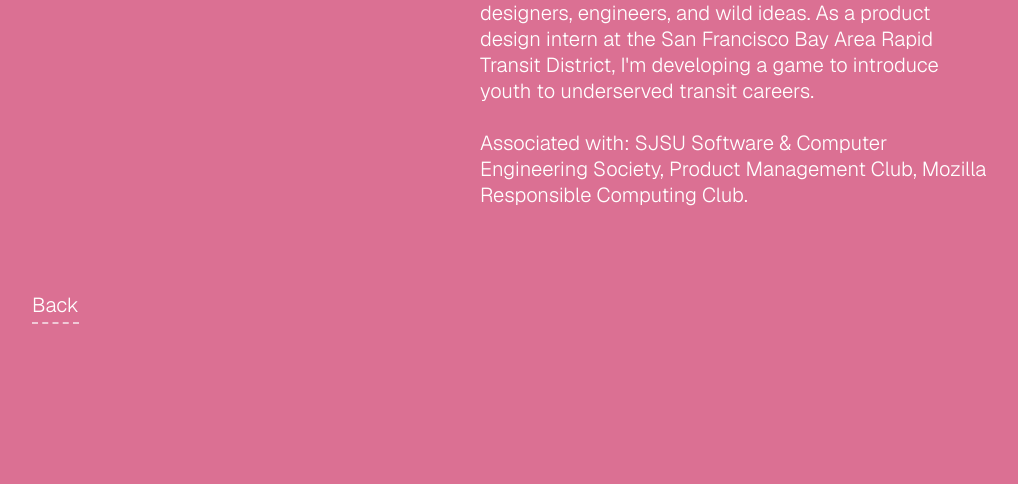
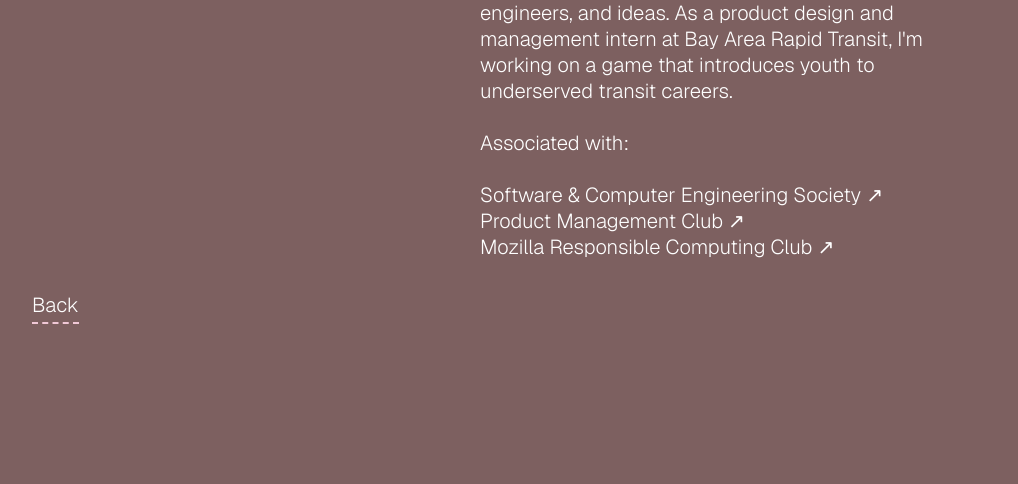
Before and after one commit to marljonson/marl.app, a plain HTML site: page marl/index.html in a window 1280 px wide. Shown: the part 316-800 px from the top of the page, without its empty margins (128-1146 px from the left). Drawn offline with nearby package versions, Linux system fonts and the light colour scheme.

Commit message:
Update theme color, text content

```diff
--- a/css/home.css
+++ b/css/home.css
@@ -1,4 +1,4 @@
-@import url("https://fonts.googleapis.com/css2?family=Geist:wght@300&display=swap");
+@import url("https://fonts.googleapis.com/css2?family=Geist:wght@275&display=swap");
 
 @keyframes fadeIn {
     to {
@@ -8,7 +8,7 @@
 
 * {
     margin: 0;
-    background-color: palevioletred;
+    background-color: rgb(125, 96, 96); /* rosy brown */
     font-family: "Geist", sans-serif;
     font-size: 1.125rem;
     color: white;
@@ -39,7 +39,7 @@ body::-webkit-scrollbar, body::-webkit-scrollbar-button {
     padding: 20vh 20vh;
 
     opacity: 0;
-    animation: fadeIn 1s ease-in-out forwards;
+    animation: fadeIn 0.5s ease-in-out forwards;
 }
 
 .solid {
--- a/marl/index.html
+++ b/marl/index.html
@@ -22,13 +22,20 @@
         </div>
         <div class="liquid">
             <span>
-                Born and raised in the Bay Area, I grew up on Mario, Roblox, and Alice: Madness Returns. I want to help build the tools, platforms, and experiences that push the needle.
+                Born and raised in the Bay Area, I grew up on Mario, Roblox, and Alice: Madness Returns. I want to help coordinate the building of tools, aplatforms, and experiences that push the needle.
                 <br>
                 <br>
-                Currently, I'm connecting the dots between users, designers, engineers, and wild ideas. As a product design intern at the San Francisco Bay Area Rapid Transit District, I'm developing a game to introduce youth to underserved transit careers.
+                I like to connect the dots between users, designers, engineers, and ideas. As a product design and management intern at Bay Area Rapid Transit, I'm working on a game that introduces youth to underserved transit careers.
                 <br>
                 <br>
-                Associated with: <a href="https://sce.sjsu.edu/">SJSU Software & Computer Engineering Society</a>, <a href="https://www.pmclubsjsu.com/">Product Management Club</a>, <a href="https://rccsjsu.com/">Mozilla Responsible Computing Club</a>.
+                Associated with:
+                <br>
+                <br>
+                <a href="https://sce.sjsu.edu/">Software & Computer Engineering Society ↗</a>
+                <br>
+                <a href="https://www.pmclubsjsu.com/">Product Management Club ↗</a>
+                <br>
+                <a href="https://rccsjsu.com/">Mozilla Responsible Computing Club ↗</a>
             </span>
         </div>
     </div>
```
Also changed, not shown: index.html (+8 -8 lines), 1 other file.
